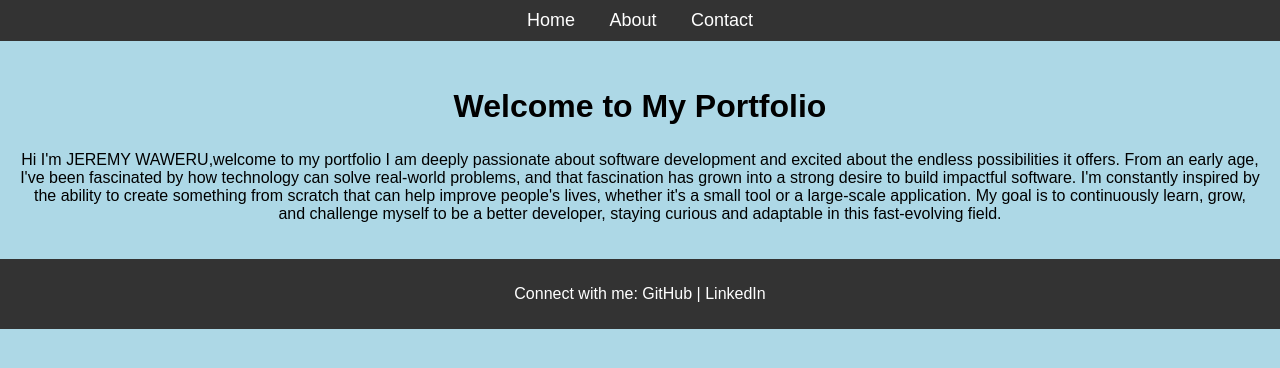
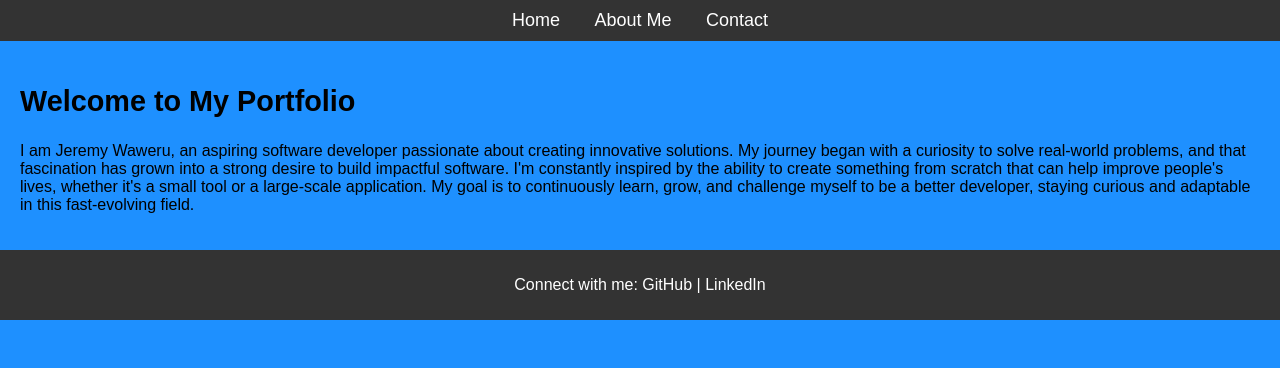
Before and after one commit to Jeremy-waweru10/PORTFOLIO, a plain HTML site: page index.html in a window 1280 px wide. Drawn offline with Linux system fonts and the light colour scheme.

Commit message:
Basis on my portfolio

```diff
--- a/index.html
+++ b/index.html
@@ -1,35 +1,38 @@
 <!DOCTYPE html>
 <html lang="en">
+
 <head>
     <meta charset="UTF-8">
     <meta name="viewport" content="width=device-width, initial-scale=1.0">
     <title>JEREMY'S PORTFOLIO - Home</title>
     <link rel="stylesheet" href="style.css"> <!-- Linking External CSS -->
 </head>
+
 <body>
 
     <!-- Navigation Bar -->
     <header>
         <nav>
             <ul>
-
-                <li><a href="index.html">Home</a>
-                <li><a href="about.html">About</a>
-                <li><a href="contact.html">Contact</a>
+                <li><a href="index.html">Home</a></li>
+                <li><a href="about.html">About Me</a></li>
+                <li><a href="contact.html">Contact</a></li>
             </ul>
         </nav>
     </header>
 
-    <!-- Home Section -->
-    <section id="home">
+    <!-- About Section -->
+    <section id="about">
         <h1>Welcome to My Portfolio</h1>
-        <p>Hi I'm JEREMY WAWERU,welcome to my portfolio I am deeply passionate about software development and excited about the endless possibilities it offers.
-           From an early age, I've been fascinated by how technology can solve real-world problems, and that fascination has grown into a strong desire to build impactful software.
-           I'm constantly inspired by the ability to create something from scratch that can help improve people's lives, whether it's a small tool or a large-scale application.
-           My goal is to continuously learn, grow, and challenge myself to be a better developer, staying curious and adaptable in this fast-evolving field.
+        <p>
+            I am Jeremy Waweru, an aspiring software developer passionate about creating innovative solutions.
+            My journey began with a curiosity to solve real-world problems, and that fascination has grown into a strong desire to build impactful software.
+            I'm constantly inspired by the ability to create something from scratch that can help improve people's lives, whether it's a small tool or a large-scale application.
+            My goal is to continuously learn, grow, and challenge myself to be a better developer, staying curious and adaptable in this fast-evolving field.
         </p>
     </section>
 
+    <!-- Footer Section -->
     <footer>
         <p>Connect with me:
             <a href="https://github.com/Jeremy-waweru10/HTML-intro.git" target="_blank">GitHub</a> |
@@ -38,4 +41,5 @@
     </footer>
 
 </body>
+
 </html>
--- a/style.css
+++ b/style.css
@@ -3,7 +3,13 @@ body {
     font-family: Arial, sans-serif;
     margin: 0;
     padding: 0;
-    background-color: lightblue;
+    background-color: #1E90FF;
+}
+
+@keyframes fadeIn {
+    to {
+        opacity: 1;
+    }
 }
 
 header {
```
Also changed, not shown: about.html (+1 -0 lines), contact.html (+1 -0 lines).
